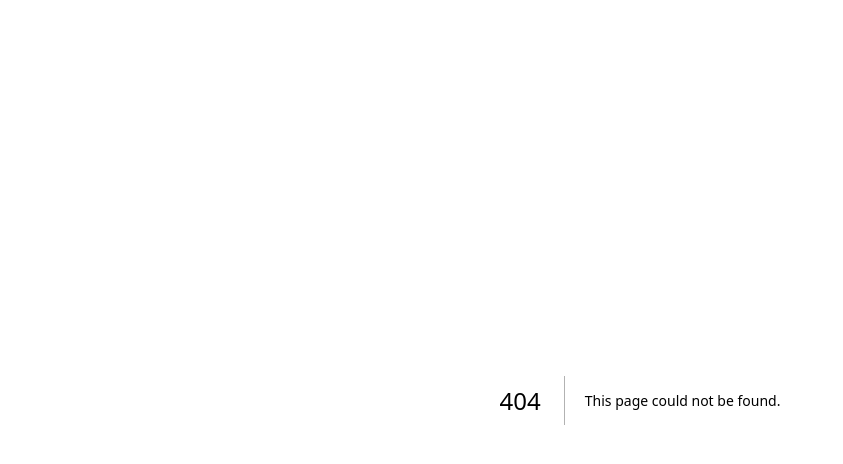
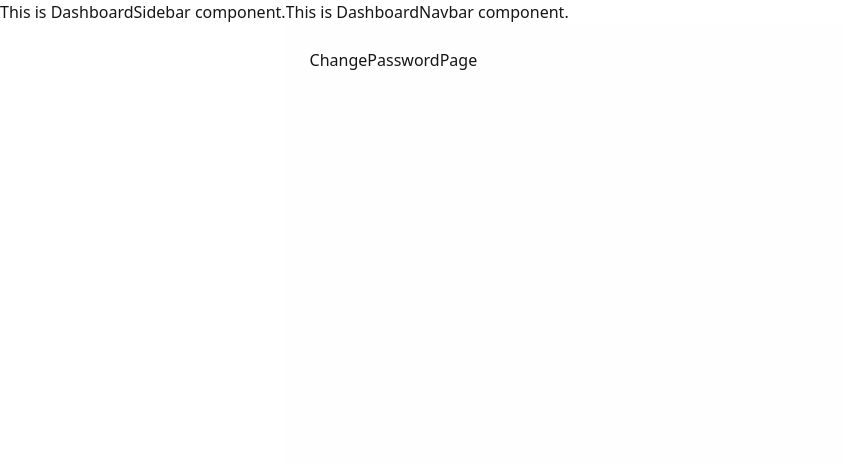
Before and after one commit to Shadow-Blaxe-123/PH-Healthcare-Frontend, a Next.js app: page /change-password in a window 1280 px wide. Before the commit this address had no page. Shown: the top 464 px of the page, without its empty margins (0-843 px from the left). Built offline with nearby package versions, Linux system fonts and the light colour scheme.

Commit message:
Module 68-7

```diff
--- /dev/null
+++ b/src/app/(dashboardLayout)/change-password/page.tsx
@@ -0,0 +1,5 @@
+import React from "react";
+
+export default function ChangePasswordPage() {
+  return <div>ChangePasswordPage</div>;
+}
```
